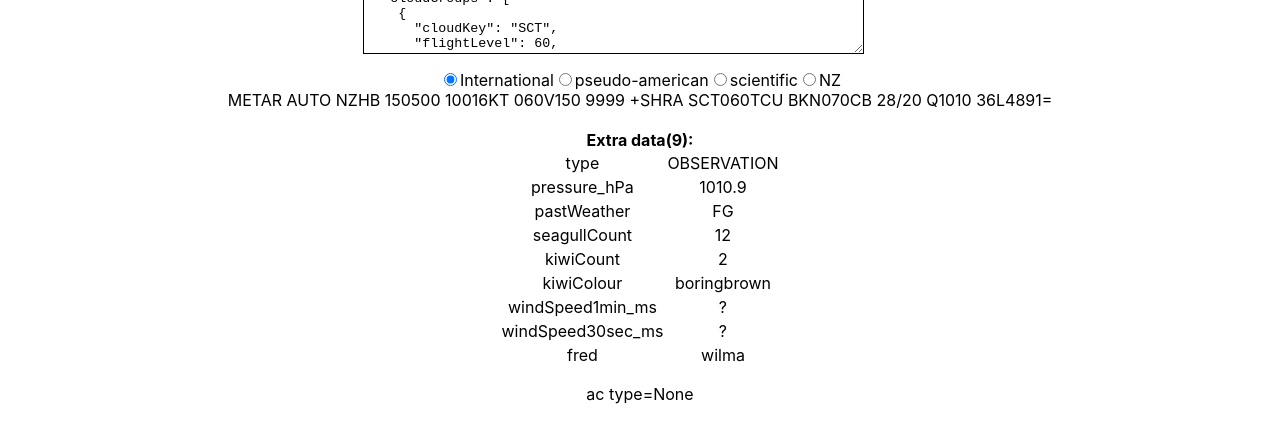
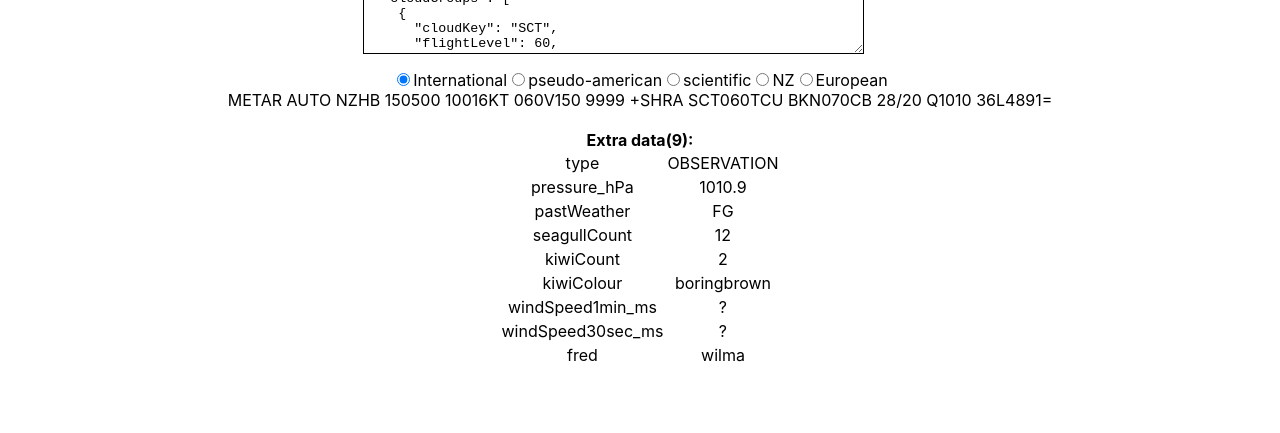
Before and after one commit to H-notle/iwxxm_obs, a React (Create React App) app: page / in a window 1280 px wide. Shown: the part 364-797 px from the top of the page. Built offline with nearby package versions, Linux system fonts and the light colour scheme.

Commit message:
got content highlighting working on TAC line of output display.

```diff
--- a/src/App.tsx
+++ b/src/App.tsx
@@ -1,12 +1,12 @@
 import React from 'react';
 import Metar from './Metar';
-import ExtraData from './Metar';
+//import ExtraData from './Metar';
 import defaultIwxxmData from './here_is_some_data.json';
 import aircraftTypes from './aircraftTypes.json';
 import runwayInfoStr from './runwayInfo.json';
 import keywords from './keywords.json';
 
-import JSONMetar from './load_data'
+//import JSONMetar from './load_data'
 import './App.css';
 import MetarEditor from './MetarEditor';
 import MetarFields from './MetarFields';
@@ -85,10 +85,12 @@ function App() {
             <input type="radio" value="nz" id="nz"
               onChange={()=> setFormat('nz')} name="displayFormat"/>
             <label>NZ</label>
-
+            <input type="radio" value="european" id="european"
+              onChange={()=> setFormat('european')} name="displayFormat"/>
+            <label>European</label>
       {metar && <Metar metar={metar} displayFormat={displayFormat} keywordInfo={JSON.stringify(keywords,null,2)} selectedKeyword={selectedKeyword}/>}
 
-      <p>ac type={chosenType}</p>
+      {/* <p>ac type={chosenType}</p> */}
       {/*<p> TODO show errors/exceptions......)</p>
       <p> TODO add TREND data......</p>
       <p> colouring fields......</p>
```
